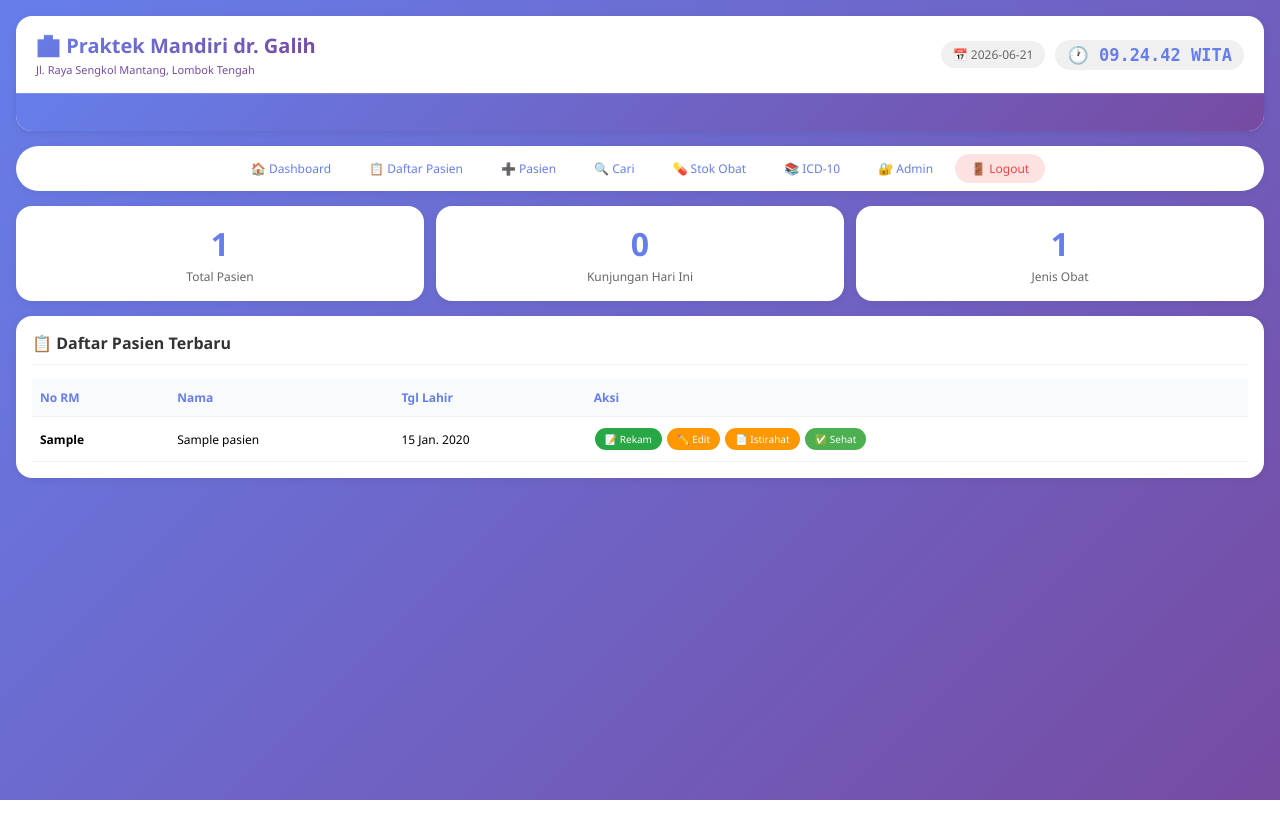
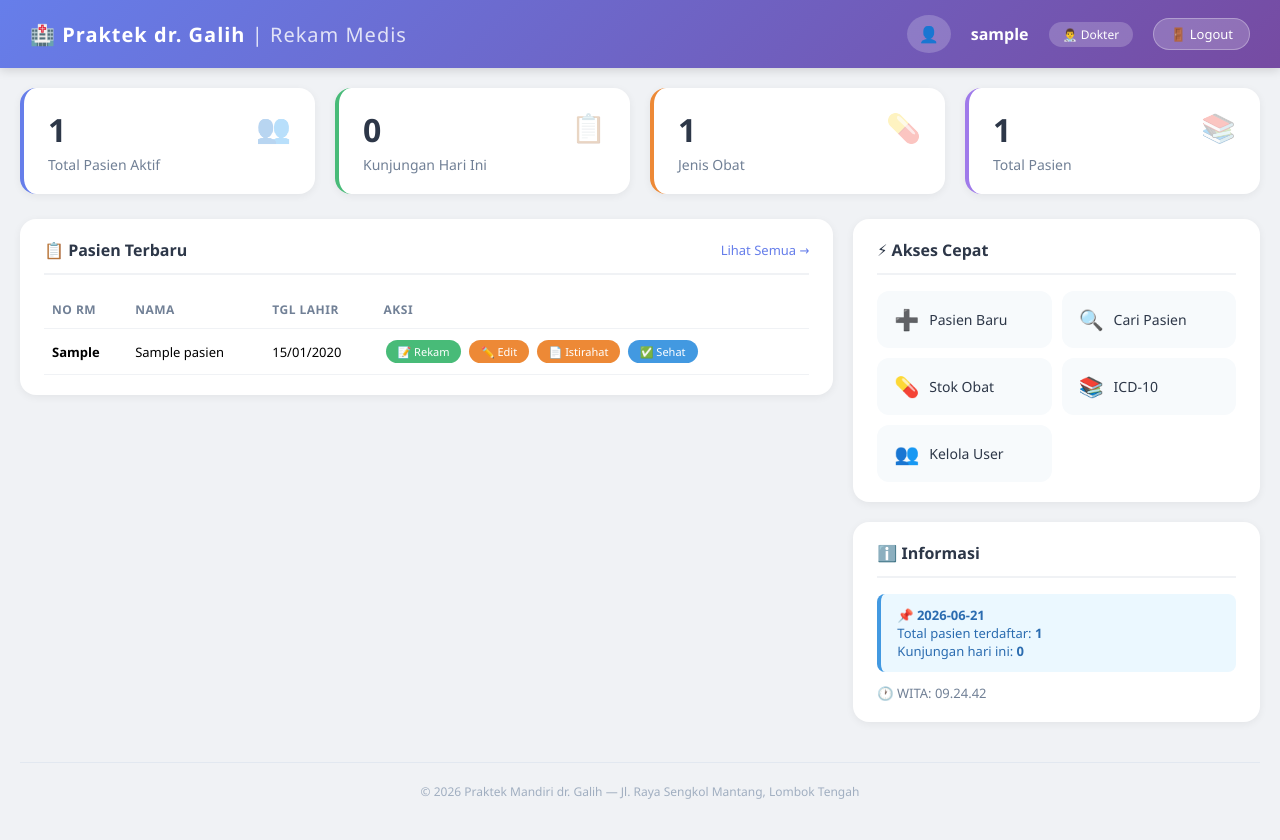
Before and after one commit to galih-sudo/django-klinik, a Django app: page / in a window 1280 px wide. Before the commit the page ends 800 px from the top, so only its background shows below. Run offline with Django 5.2, Linux system fonts and the light colour scheme; a user stored in the database is signed in; tables that the repository leaves empty hold one stand-in row (values such as "Sample post").

Commit message:
Feat: Tambah fitur Cetak Surat & Redesign Dashboard
Perubahan:
- Tambah fitur cetak Surat Sehat (PDF)
- Tambah fitur cetak Surat Istirahat (PDF)
- Redesign dashboard lebih profesional dan modern
- Topbar sticky dengan user info & role badge
- Statistik cards dengan icon dan warna
- Quick actions panel untuk akses cepat
- Tabel dengan hover effect
- Layout responsif untuk semua device
- Footer clean
- Tambah dependency weasyprint

```diff
--- a/rekam_medis/templates/rekam_medis/dashboard.html
+++ b/rekam_medis/templates/rekam_medis/dashboard.html
@@ -7,145 +7,158 @@
         * { margin: 0; padding: 0; box-sizing: border-box; }
         body {
             font-family: 'Segoe UI', Tahoma, Geneva, Verdana, sans-serif;
+            background: #f0f2f5;
+            min-height: 100vh;
+        }
+
+        /* TOP HEADER */
+        .topbar {
             background: linear-gradient(135deg, #667eea 0%, #764ba2 100%);
-            min-height: 100vh;
-            padding: 16px;
-        }
-        .container {
-            max-width: 1400px;
-            margin: 0 auto;
-        }
-        .header {
-            background: white;
-            border-radius: 16px;
-            margin-bottom: 15px;
-            box-shadow: 0 2px 8px rgba(0,0,0,0.08);
-            overflow: hidden;
-        }
-        .header-top {
-            padding: 16px 20px;
+            padding: 15px 30px;
             display: flex;
             justify-content: space-between;
             align-items: center;
-            flex-wrap: wrap;
-            gap: 12px;
+            color: white;
+            box-shadow: 0 2px 10px rgba(0,0,0,0.15);
+            position: sticky;
+            top: 0;
+            z-index: 100;
         }
-        .practice-name h1 {
-            background: linear-gradient(135deg, #667eea, #764ba2);
-            -webkit-background-clip: text;
-            -webkit-text-fill-color: transparent;
-            background-clip: text;
+        .topbar .brand {
             font-size: 20px;
-            margin-bottom: 3px;
+            font-weight: bold;
+            letter-spacing: 1px;
         }
-        .practice-name p {
-            color: #764ba2;
-            font-size: 11px;
+        .topbar .brand span {
+            opacity: 0.8;
+            font-weight: normal;
         }
-        .datetime {
+        .topbar .user-info {
             display: flex;
             align-items: center;
-            gap: 10px;
-            flex-wrap: wrap;
+            gap: 20px;
         }
-        .date {
-            background: #f0f0f0;
-            padding: 5px 12px;
+        .topbar .user-info .avatar {
+            background: rgba(255,255,255,0.2);
+            border-radius: 50%;
+            padding: 8px 12px;
+            font-size: 16px;
+        }
+        .topbar .user-info .role-badge {
+            background: rgba(255,255,255,0.2);
+            padding: 4px 14px;
             border-radius: 20px;
             font-size: 12px;
-            color: #666;
         }
-        .clock {
-            font-size: 17px;
-            font-weight: bold;
-            color: #667eea;
-            font-family: monospace;
-            background: #f0f0f0;
-            padding: 5px 12px;
+        .topbar .user-info .logout-btn {
+            background: rgba(255,255,255,0.2);
+            color: white;
+            padding: 6px 16px;
             border-radius: 20px;
+            text-decoration: none;
+            font-size: 13px;
+            transition: all 0.3s;
+            border: 1px solid rgba(255,255,255,0.3);
         }
-        .running-text {
-            background: linear-gradient(135deg, #667eea, #764ba2);
-            padding: 8px 16px;
-            color: white;
-            font-size: 12px;
-            border-top: 1px solid rgba(255,255,255,0.15);
+        .topbar .user-info .logout-btn:hover {
+            background: rgba(255,255,255,0.3);
         }
-        .stats {
+
+        /* WRAPPER */
+        .wrapper {
+            max-width: 1400px;
+            margin: 0 auto;
+            padding: 20px;
+        }
+
+        /* STATS CARDS */
+        .stats-grid {
             display: grid;
-            grid-template-columns: repeat(auto-fit, minmax(180px, 1fr));
-            gap: 12px;
-            margin-bottom: 15px;
+            grid-template-columns: repeat(auto-fit, minmax(200px, 1fr));
+            gap: 20px;
+            margin-bottom: 25px;
         }
         .stat-card {
             background: white;
-            padding: 16px;
             border-radius: 16px;
-            text-align: center;
-            transition: all 0.2s;
+            padding: 20px 24px;
             box-shadow: 0 2px 8px rgba(0,0,0,0.06);
+            transition: all 0.3s;
+            border-left: 4px solid #667eea;
         }
         .stat-card:hover {
-            transform: translateY(-3px);
-            box-shadow: 0 8px 20px rgba(0,0,0,0.10);
+            transform: translateY(-4px);
+            box-shadow: 0 8px 25px rgba(0,0,0,0.10);
         }
-        .stat-card h3 {
-            font-size: 2em;
-            color: #667eea;
-            margin-bottom: 3px;
+        .stat-card .number {
+            font-size: 32px;
+            font-weight: bold;
+            color: #2d3748;
+            margin-bottom: 4px;
         }
-        .stat-card p {
-            color: #666;
-            font-size: 12px;
+        .stat-card .label {
+            color: #718096;
+            font-size: 14px;
+            font-weight: 500;
         }
-        .nav-menu {
-            background: white;
-            border-radius: 40px;
-            padding: 8px 16px;
-            margin-bottom: 15px;
-            display: flex;
-            justify-content: center;
-            flex-wrap: wrap;
-            gap: 6px;
-            box-shadow: 0 2px 8px rgba(0,0,0,0.06);
+        .stat-card .icon {
+            float: right;
+            font-size: 28px;
+            opacity: 0.3;
         }
-        .nav-menu a {
-            padding: 6px 16px;
-            background: transparent;
-            color: #667eea;
-            text-decoration: none;
-            border-radius: 30px;
-            font-size: 12px;
-            font-weight: 500;
-            transition: all 0.2s;
+        .stat-card.green { border-left-color: #48bb78; }
+        .stat-card.orange { border-left-color: #ed8936; }
+        .stat-card.purple { border-left-color: #9f7aea; }
+        .stat-card.blue { border-left-color: #4299e1; }
+
+        /* CONTENT ROW */
+        .content-row {
+            display: grid;
+            grid-template-columns: 2fr 1fr;
+            gap: 20px;
         }
-        .nav-menu a:hover {
-            background: linear-gradient(135deg, #667eea, #764ba2);
-            color: white;
+        @media (max-width: 992px) {
+            .content-row {
+                grid-template-columns: 1fr;
+            }
         }
-        .nav-menu .logout-btn {
-            background: #fee2e2;
-            color: #ef4444;
-        }
+
+        /* CARDS */
         .card {
             background: white;
             border-radius: 16px;
-            padding: 16px;
-            margin-bottom: 15px;
+            padding: 20px 24px;
             box-shadow: 0 2px 8px rgba(0,0,0,0.06);
+            margin-bottom: 20px;
         }
-        .card h3 {
-            color: #333;
-            margin-bottom: 14px;
-            padding-bottom: 10px;
-            border-bottom: 1px solid #f0f2f5;
+        .card-header {
+            display: flex;
+            justify-content: space-between;
+            align-items: center;
+            margin-bottom: 16px;
+            padding-bottom: 12px;
+            border-bottom: 2px solid #f0f2f5;
+        }
+        .card-header h3 {
             font-size: 16px;
+            color: #2d3748;
             font-weight: 600;
         }
+        .card-header .see-all {
+            color: #667eea;
+            text-decoration: none;
+            font-size: 13px;
+            font-weight: 500;
+        }
+        .card-header .see-all:hover {
+            text-decoration: underline;
+        }
+
+        /* TABLE */
         table {
             width: 100%;
             border-collapse: collapse;
-            font-size: 12px;
+            font-size: 13px;
         }
         th, td {
             padding: 10px 8px;
@@ -153,111 +166,265 @@
             border-bottom: 1px solid #f0f2f5;
         }
         th {
-            background: #f8fafc;
-            color: #667eea;
+            color: #718096;
             font-weight: 600;
+            font-size: 12px;
+            text-transform: uppercase;
+            letter-spacing: 0.5px;
         }
-        .btn {
+        tr:hover {
+            background: #f7fafc;
+        }
+
+        /* BUTTONS */
+        .btn-sm {
             display: inline-block;
-            padding: 4px 10px;
-            background: #667eea;
-            color: white;
-            border-radius: 16px;
+            padding: 4px 12px;
+            border-radius: 20px;
+            font-size: 11px;
+            font-weight: 500;
             text-decoration: none;
-            font-size: 10px;
-            margin: 1px;
+            margin: 1px 2px;
+            transition: all 0.2s;
         }
-        .btn-soap { background: #28a745; }
-        .btn-edit { background: #ff9800; }
-        .btn-istirahat { background: #ff9800; }
-        .btn-sehat { background: #4caf50; }
+        .btn-sm:hover {
+            transform: scale(1.05);
+        }
+        .btn-rekam { background: #48bb78; color: white; }
+        .btn-edit { background: #ed8936; color: white; }
+        .btn-istirahat { background: #ed8936; color: white; }
+        .btn-sehat { background: #4299e1; color: white; }
+        .btn-detail { background: #9f7aea; color: white; }
+
+        /* SIDE PANEL */
+        .quick-actions {
+            display: grid;
+            grid-template-columns: 1fr 1fr;
+            gap: 10px;
+        }
+        .quick-actions a {
+            display: flex;
+            align-items: center;
+            gap: 10px;
+            padding: 14px 16px;
+            background: #f7fafc;
+            border-radius: 12px;
+            text-decoration: none;
+            color: #2d3748;
+            font-weight: 500;
+            font-size: 14px;
+            transition: all 0.3s;
+            border: 1px solid transparent;
+        }
+        .quick-actions a:hover {
+            background: #edf2f7;
+            border-color: #667eea;
+        }
+        .quick-actions a .icon {
+            font-size: 20px;
+        }
+
+        .alert-info {
+            background: #ebf8ff;
+            border-left: 4px solid #4299e1;
+            padding: 12px 16px;
+            border-radius: 8px;
+            font-size: 13px;
+            color: #2b6cb0;
+            margin-top: 15px;
+        }
+
+        /* FOOTER */
+        .footer {
+            text-align: center;
+            padding: 20px;
+            color: #a0aec0;
+            font-size: 12px;
+            border-top: 1px solid #e2e8f0;
+            margin-top: 20px;
+        }
+
         @media (max-width: 768px) {
-            body { padding: 10px; }
-            .stats { gap: 8px; }
-            .stat-card { padding: 12px; }
-            .stat-card h3 { font-size: 1.5em; }
-            .nav-menu { border-radius: 20px; }
-            .nav-menu a { padding: 5px 12px; font-size: 11px; }
-            th, td { font-size: 10px; padding: 6px 4px; }
+            .topbar {
+                flex-direction: column;
+                gap: 10px;
+                padding: 12px 16px;
+            }
+            .topbar .user-info {
+                flex-wrap: wrap;
+                justify-content: center;
+            }
+            .stats-grid {
+                grid-template-columns: repeat(2, 1fr);
+                gap: 12px;
+            }
+            .stat-card .number {
+                font-size: 24px;
+            }
+            .wrapper {
+                padding: 12px;
+            }
+            .quick-actions {
+                grid-template-columns: 1fr;
+            }
         }
         @media (max-width: 480px) {
-            .stats { grid-template-columns: 1fr; }
+            .stats-grid {
+                grid-template-columns: 1fr;
+            }
         }
     </style>
-    <script>
-        function updateTime() {
-            const now = new Date();
-            const options = { timeZone: "Asia/Makassar", hour12: false, hour: "2-digit", minute: "2-digit", second: "2-digit" };
-            document.getElementById("jam_wita").innerHTML = now.toLocaleTimeString("id-ID", options);
-        }
-        setInterval(updateTime, 1000);
-        updateTime();
-    </script>
 </head>
 <body>
-<div class="container">
-    <div class="header">
-        <div class="header-top">
-            <div class="practice-name">
-                <h1>🏥 Praktek Mandiri dr. Galih</h1>
-                <p>Jl. Raya Sengkol Mantang, Lombok Tengah</p>
-            </div>
-            <div class="datetime">
-                <div class="date">📅 {{ today }}</div>
-                <div class="clock">🕐 <span id="jam_wita">--:--:--</span> WITA</div>
-            </div>
+
+<!-- ===== TOPBAR ===== -->
+<div class="topbar">
+    <div class="brand">🏥 Praktek dr. Galih <span>| Rekam Medis</span></div>
+    <div class="user-info">
+        <span class="avatar">👤</span>
+        <span><strong>{{ user.username }}</strong></span>
+        <span class="role-badge">
+            {% if user.profile.role == 'dokter' %}👨‍⚕️ Dokter{% else %}📋 Staf{% endif %}
+        </span>
+        <a href="{% url 'logout' %}" class="logout-btn">🚪 Logout</a>
+    </div>
+</div>
+
+<!-- ===== WRAPPER ===== -->
+<div class="wrapper">
+
+    <!-- STATS -->
+    <div class="stats-grid">
+        <div class="stat-card">
+            <span class="icon">👥</span>
+            <div class="number">{{ total_pasien }}</div>
+            <div class="label">Total Pasien Aktif</div>
         </div>
-        <div class="running-text">
-            <marquee scrollamount="2" onmouseover="this.stop()" onmouseout="this.start()">
-                📍 Jl. Raya Sengkol Mantang | ☎️ (0376) 123456 | Buka: Senin-Sabtu 08:00-20:00 WITA | 🩺 Melayani dengan Sepenuh Hati
-            </marquee>
+        <div class="stat-card green">
+            <span class="icon">📋</span>
+            <div class="number">{{ total_kunjungan }}</div>
+            <div class="label">Kunjungan Hari Ini</div>
+        </div>
+        <div class="stat-card orange">
+            <span class="icon">💊</span>
+            <div class="number">{{ total_obat }}</div>
+            <div class="label">Jenis Obat</div>
+        </div>
+        <div class="stat-card purple">
+            <span class="icon">📚</span>
+            <div class="number">{{ total_pasien }}</div>
+            <div class="label">Total Pasien</div>
         </div>
     </div>
 
-    <div class="nav-menu">
-        <a href="/">🏠 Dashboard</a>
-        <a href="/pasien/">📋 Daftar Pasien</a>
-        <a href="/pasien/tambah/">➕ Pasien</a>
-        <a href="/pasien/cari/">🔍 Cari</a>
-        <a href="/obat/">💊 Stok Obat</a>
-        <a href="/icd10/">📚 ICD-10</a>
-	    <a href="/admin">🔐 Admin</a>
-        <a href="/accounts/logout/" class="logout-btn">🚪 Logout</a>
+    <!-- CONTENT ROW -->
+    <div class="content-row">
+        <!-- MAIN TABLE -->
+        <div>
+            <div class="card">
+                <div class="card-header">
+                    <h3>📋 Pasien Terbaru</h3>
+                    <a href="{% url 'daftar_pasien' %}" class="see-all">Lihat Semua →</a>
+                </div>
+                <div style="overflow-x: auto;">
+                    <table>
+                        <thead>
+                            <tr>
+                                <th>No RM</th>
+                                <th>Nama</th>
+                                <th>Tgl Lahir</th>
+                                <th>Aksi</th>
+                            </tr>
+                        </thead>
+                        <tbody>
+                            {% for p in pasien_terbaru %}
+                            <tr>
+                                <td><strong>{{ p.no_rm }}</strong></td>
+                                <td>{{ p.nama }}</td>
+                                <td>{{ p.tgl_lahir|date:"d/m/Y"|default:"-" }}</td>
+                                <td>
+                                    {% if user.profile.role == 'dokter' %}
+                                    <a href="{% url 'rekam_medis' p.id %}" class="btn-sm btn-rekam">📝 Rekam</a>
+                                    <a href="{% url 'edit_pasien' p.id %}" class="btn-sm btn-edit">✏️ Edit</a>
+                                    <a href="{% url 'surat_istirahat' p.id %}?lama=3" class="btn-sm btn-istirahat" target="_blank">📄 Istirahat</a>
+                                    <a href="{% url 'surat_sehat' p.id %}" class="btn-sm btn-sehat" target="_blank">✅ Sehat</a>
+                                    {% else %}
+                                    <a href="{% url 'rekam_medis' p.id %}" class="btn-sm btn-rekam">📝 Lihat</a>
+                                    {% endif %}
+                                </td>
+                            </tr>
+                            {% empty %}
+                            <tr>
+                                <td colspan="4" style="text-align:center; padding:30px; color:#a0aec0;">
+                                    Belum ada pasien terdaftar
+                                </td>
+                            </tr>
+                            {% endfor %}
+                        </tbody>
+                    </table>
+                </div>
+            </div>
+        </div>
+
+        <!-- SIDE PANEL -->
+        <div>
+            <!-- Quick Actions -->
+            <div class="card">
+                <div class="card-header">
+                    <h3>⚡ Akses Cepat</h3>
+                </div>
+                <div class="quick-actions">
+                    <a href="{% url 'tambah_pasien' %}">
+                        <span class="icon">➕</span> Pasien Baru
+                    </a>
+                    <a href="{% url 'cari_pasien' %}">
+                        <span class="icon">🔍</span> Cari Pasien
+                    </a>
+                    {% if user.profile.role == 'dokter' %}
+                    <a href="{% url 'kelola_obat' %}">
+                        <span class="icon">💊</span> Stok Obat
+                    </a>
+                    <a href="{% url 'kelola_icd10' %}">
+                        <span class="icon">📚</span> ICD-10
+                    </a>
+                    <a href="{% url 'kelola_user' %}">
+                        <span class="icon">👥</span> Kelola User
+                    </a>
+                    {% endif %}
+                </div>
+            </div>
+
+            <!-- Info -->
+            <div class="card">
+                <div class="card-header">
+                    <h3>ℹ️ Informasi</h3>
+                </div>
+                <div class="alert-info">
+                    <strong>📌 {{ today }}</strong><br>
+                    Total pasien terdaftar: <strong>{{ total_pasien }}</strong><br>
+                    Kunjungan hari ini: <strong>{{ total_kunjungan }}</strong>
+                </div>
+                <div style="margin-top:12px; font-size:13px; color:#718096;">
+                    <span>🕐 WITA: <span id="jam_wita">--:--:--</span></span>
+                </div>
+            </div>
+        </div>
     </div>
 
-    <div class="stats">
-        <div class="stat-card"><h3>{{ total_pasien }}</h3><p>Total Pasien</p></div>
-        <div class="stat-card"><h3>{{ total_kunjungan }}</h3><p>Kunjungan Hari Ini</p></div>
-        <div class="stat-card"><h3>{{ total_obat }}</h3><p>Jenis Obat</p></div>
-    </div>
-
-    <div class="card">
-        <h3>📋 Daftar Pasien Terbaru</h3>
-        <div style="overflow-x: auto;">
-            <table>
-                <thead>
-                    <tr><th>No RM</th><th>Nama</th><th>Tgl Lahir</th><th>Aksi</th></tr>
-                </thead>
-                <tbody>
-                    {% for p in pasien_terbaru %}
-                    <tr>
-                        <td><strong>{{ p.no_rm }}</strong></td>
-                        <td>{{ p.nama }}</td>
-                        <td>{{ p.tgl_lahir }}</td>
-                        <td>
-                            <a href="/pasien/rekam/{{ p.id }}/" class="btn btn-soap">📝 Rekam</a>
-                            <a href="/pasien/edit/{{ p.id }}/" class="btn btn-edit">✏️ Edit</a>
-                            <a href="/surat/istirahat/{{ p.id }}/" class="btn btn-istirahat">📄 Istirahat</a>
-                            <a href="/surat/sehat/{{ p.id }}/" class="btn btn-sehat">✅ Sehat</a>
-                        </td>
-                    </tr>
-                    {% empty %}
-                    <tr><td colspan="4" style="text-align: center; color: #999;">Belum ada pasien</td></tr>
-                    {% endfor %}
-                </tbody>
-            </table>
-        </div>
+    <!-- FOOTER -->
+    <div class="footer">
+        &copy; {{ today|slice:":4" }} Praktek Mandiri dr. Galih — Jl. Raya Sengkol Mantang, Lombok Tengah
     </div>
 </div>
+
+<script>
+    function updateTime() {
+        const now = new Date();
+        const options = { timeZone: "Asia/Makassar", hour12: false, hour: "2-digit", minute: "2-digit", second: "2-digit" };
+        document.getElementById("jam_wita").innerHTML = now.toLocaleTimeString("id-ID", options);
+    }
+    setInterval(updateTime, 1000);
+    updateTime();
+</script>
 </body>
 </html>
--- a/rekam_medis/urls.py
+++ b/rekam_medis/urls.py
@@ -29,6 +29,10 @@ urlpatterns = [
     path('users/edit/<int:user_id>/', views.edit_user, name='edit_user'),
     path('users/hapus/<int:user_id>/', views.hapus_user, name='hapus_user'),
 
+    # SURAT
+    path('surat/sehat/<int:pasien_id>/', views.surat_sehat, name='surat_sehat'),
+    path('surat/istirahat/<int:pasien_id>/', views.surat_istirahat, name='surat_istirahat'),
+
     # LOGOUT
     path('logout/', LogoutView.as_view(next_page='/accounts/login/'), name='logout'),
 ]
--- a/rekam_medis/views.py
+++ b/rekam_medis/views.py
@@ -7,6 +7,9 @@ from .models import Pasien, Obat, Kunjungan, RekamMedis, ICD10, Profile
 from .forms import PasienForm, RekamMedisForm
 from .decorators import dokter_required, staf_required
 from django.db import models
+from django.http import HttpResponse
+from django.template.loader import get_template
+from weasyprint import HTML
 
 @login_required
 def dashboard(request):
@@ -287,6 +290,51 @@ def hapus_icd10(request, kode):
     icd.delete()
     return redirect('kelola_icd10')
 
+# ========== CETAK SURAT ==========
+@login_required
+@dokter_required
+def surat_sehat(request, pasien_id):
+    pasien = get_object_or_404(Pasien, id=pasien_id)
+    today = timezone.now().date()
+
+    context = {
+        'pasien': pasien,
+        'today': today,
+        'dokter': request.user,
+    }
+
+    template = get_template('rekam_medis/surat_sehat.html')
+    html = template.render(context)
+
+    response = HttpResponse(content_type='application/pdf')
+    response['Content-Disposition'] = f'inline; filename=surat_sehat_{pasien.no_rm}.pdf'
+
+    HTML(string=html).write_pdf(response)
+    return response
+
+@login_required
+@dokter_required
+def surat_istirahat(request, pasien_id):
+    pasien = get_object_or_404(Pasien, id=pasien_id)
+    today = timezone.now().date()
+    lama = request.GET.get('lama', '3')
+
+    context = {
+        'pasien': pasien,
+        'today': today,
+        'lama': lama,
+        'dokter': request.user,
+    }
+
+    template = get_template('rekam_medis/surat_istirahat.html')
+    html = template.render(context)
+
+    response = HttpResponse(content_type='application/pdf')
+    response['Content-Disposition'] = f'inline; filename=surat_istirahat_{pasien.no_rm}.pdf'
+
+    HTML(string=html).write_pdf(response)
+    return response
+
 # ========== MANAJEMEN USER ==========
 @login_required
 @dokter_required
```
Also changed, not shown: rekam_medis/templates/rekam_medis/surat_istirahat.html (added, +73 -0 lines), rekam_medis/templates/rekam_medis/surat_sehat.html (added, +71 -0 lines).
